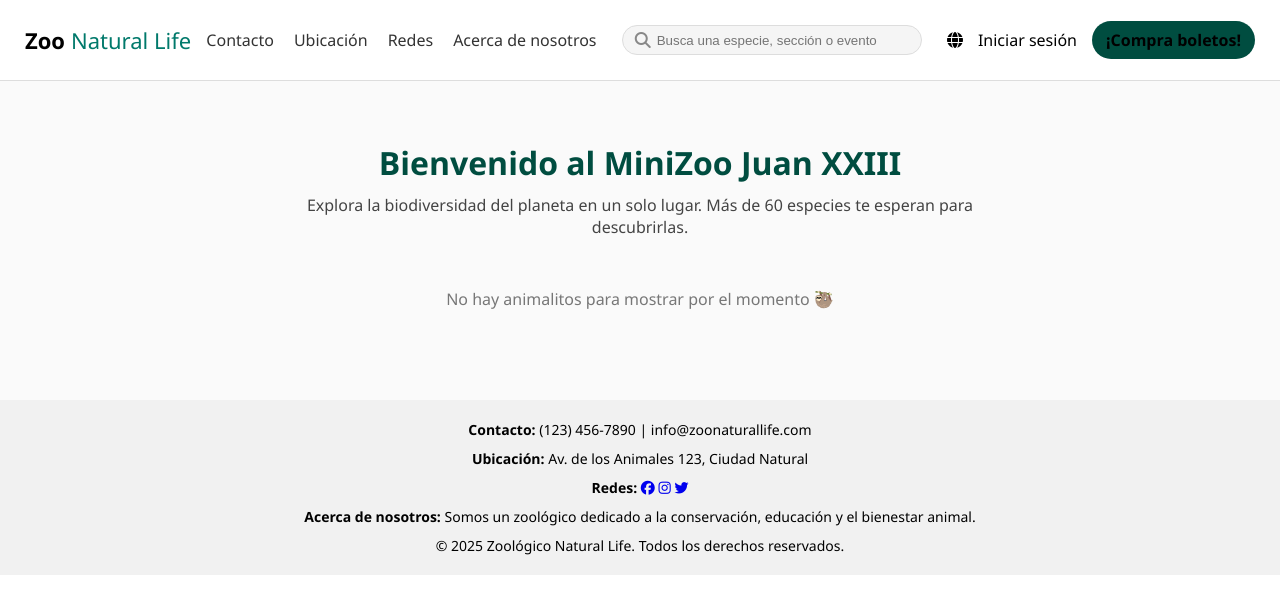
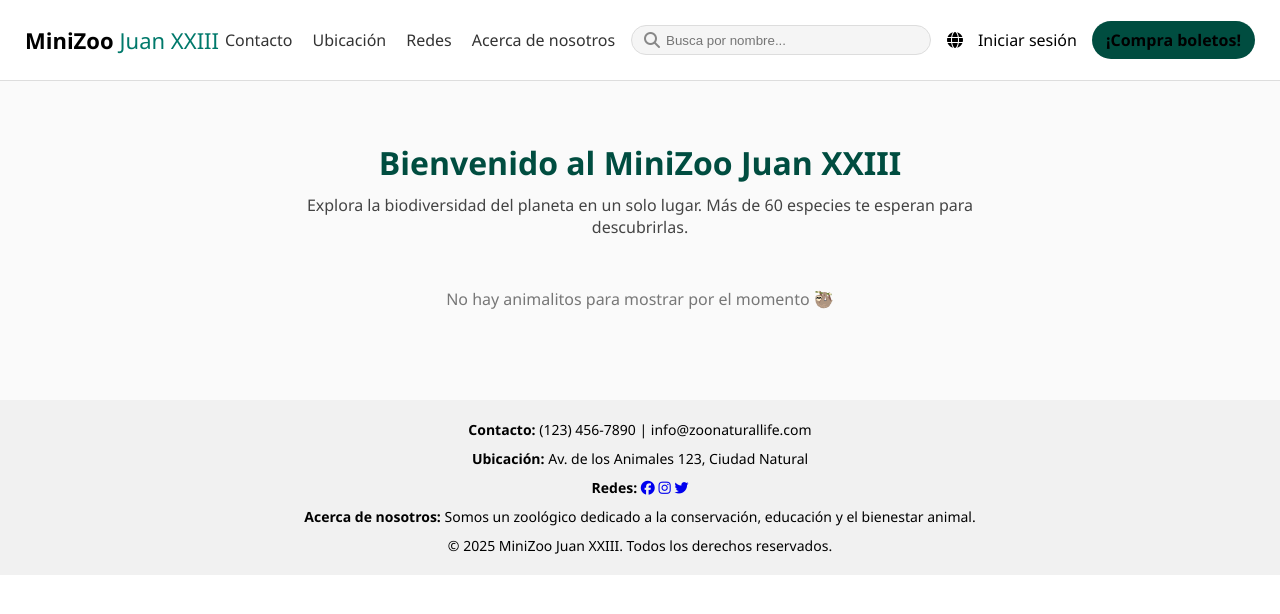
Before and after one commit to MaikolR17/minizooXXIII, a PHP site: page / in a window 1280 px wide. Shown: the top 614 px of the page. Run offline with PHP 8.4, Linux system fonts and the light colour scheme.

Commit message:
Cambios al archivo index.php

```diff
--- a/index.php
+++ b/index.php
@@ -3,7 +3,7 @@
 <head>
   <meta charset="UTF-8" />
   <meta name="viewport" content="width=device-width, initial-scale=1.0" />
-  <title>Zoológico - Natural Life</title>
+  <title>MiniZoo Juan XXIII</title>
   <link rel="stylesheet" href="CSS/index.css" />
   <link rel="stylesheet" href="https://cdnjs.cloudflare.com/ajax/libs/font-awesome/6.5.0/css/all.min.css" />
 </head>
@@ -12,7 +12,7 @@
   <!-- ENCABEZADO -->
   <header class="encabezado">
     <div class="logo">
-      <strong>Zoo</strong><span>Natural Life</span>
+      <strong>MiniZoo</strong><span>Juan XXIII</span>
     </div>
 
     <!-- Ícono hamburguesa (solo visible en móviles) -->
@@ -31,8 +31,9 @@
     <!-- Barra de búsqueda -->
     <div class="busqueda">
       <i class="fas fa-search"></i>
-      <input type="text" placeholder="Busca una especie, sección o evento" />
+      <input type="text" id="searchInput" placeholder="Busca por nombre...">
     </div>
+
 
     <!-- Acciones (idioma, login, boletos) -->
     <div class="acciones">
@@ -47,112 +48,52 @@
     <h1>Bienvenido al MiniZoo Juan XXIII</h1>
     <p>Explora la biodiversidad del planeta en un solo lugar. Más de 60 especies te esperan para descubrirlas.</p>
 
-<!-- Galería de animales
-<div class="galeria-animales">
-  <div class="tarjeta-animal">
-    <img src="https://placehold.co/300x200?text=León" alt="León" />
-    <h3>León</h3>
-    <p>El rey de la sabana africana, símbolo de fuerza y liderazgo.</p>
-    <a href="#"><i class="fas fa-info-circle saber-mas"></i></a>
-  </div>
-  <div class="tarjeta-animal">
-    <img src="https://placehold.co/300x200?text=Elefante" alt="Elefante" />
-    <h3>Elefante</h3>
-    <p>El mamífero terrestre más grande del mundo, inteligente y social.</p>
-    <a href="#"><i class="fas fa-info-circle saber-mas"></i></a>
-  </div>
-  <div class="tarjeta-animal">
-    <img src="https://placehold.co/300x200?text=Pingüino" alt="Pingüino" />
-    <h3>Pingüino</h3>
-    <p>Aves marinas simpáticas que habitan en climas fríos.</p>
-    <a href="#"><i class="fas fa-info-circle saber-mas"></i></a>
-  </div>
-  <div class="tarjeta-animal">
-    <img src="https://placehold.co/300x200?text=Jirafa" alt="Jirafa" />
-    <h3>Jirafa</h3>
-    <p>El animal más alto del mundo con un cuello inconfundible.</p>
-    <a href="#"><i class="fas fa-info-circle saber-mas"></i></a>
-  </div>
-  <div class="tarjeta-animal">
-    <img src="https://placehold.co/300x200?text=Oso+Polar" alt="Oso Polar" />
-    <h3>Oso Polar</h3>
-    <p>Gran depredador del Ártico, adaptado al frío extremo.</p>
-    <a href="#"><i class="fas fa-info-circle saber-mas"></i></a>
-  </div>
-  <div class="tarjeta-animal">
-    <img src="https://placehold.co/300x200?text=Cebra" alt="Cebra" />
-    <h3>Cebra</h3>
-    <p>Con sus distintivas rayas blancas y negras, vive en sabanas africanas.</p>
-    <a href="#"><i class="fas fa-info-circle saber-mas"></i></a>
-  </div>
-  <div class="tarjeta-animal">
-    <img src="https://placehold.co/300x200?text=Tigre" alt="Tigre" />
-    <h3>Tigre</h3>
-    <p>Majestuoso felino de Asia con un pelaje naranja rayado.</p>
-    <a href="#"><i class="fas fa-info-circle saber-mas"></i></a>
-  </div>
-  <div class="tarjeta-animal">
-    <img src="https://placehold.co/300x200?text=Flamenco" alt="Flamenco" />
-    <h3>Flamenco</h3>
-    <p>Con su plumaje rosa y patas largas, destaca en humedales.</p>
-    <a href="#"><i class="fas fa-info-circle saber-mas"></i></a>
-  </div>
-  <div class="tarjeta-animal">
-    <img src="https://placehold.co/300x200?text=Camello" alt="Camello" />
-    <h3>Camello</h3>
-    <p>Adaptado al desierto, puede pasar días sin agua.</p>
-    <a href="#"><i class="fas fa-info-circle saber-mas"></i></a>
-  </div>
-  <div class="tarjeta-animal">
-    <img src="https://placehold.co/300x200?text=Mono" alt="Mono" />
-    <h3>Mono</h3>
-    <p>Curioso y ágil, habita en selvas tropicales y sabanas.</p>
-    <a href="#"><i class="fas fa-info-circle saber-mas"></i></a>
-  </div>
-</div>
--->
-
-<div class="galeria-animales">
+    <div class="galeria-animales">
   <?php
   $jsonPath = 'species.json';
 
-  // verificar si el archivo existe
   if (file_exists($jsonPath)) {
       $jsonContent = file_get_contents($jsonPath);
       $speciesList = json_decode($jsonContent, true);
 
-      // verificar si hay especies en el JSON
       if (!empty($speciesList)) {
           foreach ($speciesList as $animal) {
-              //VERIFICAR LUEGO CON LOS DATOS DEL JSON REAL!!!!!!!!!!!!!!!!!!!!!
+              $id = htmlspecialchars($animal["id"]);
               $name = htmlspecialchars($animal["name"]);
+              $scient_name = htmlspecialchars($animal["scient_name"]);
               $description = htmlspecialchars($animal["description"]);
 
-              // acortar la descripción si es más larga de 100 caracteres y a;adir puntos suspensivos
               $shortDescription = strlen($description) > 100
                   ? substr($description, 0, 100) . '...'
                   : $description;
 
-              echo '<div class="tarjeta-animal">';
+              echo '<div class="tarjeta-animal"';
+              echo ' data-id="' . $id . '"';
+              echo ' data-name="' . strtolower($name) . '"';
+              echo ' data-scientific="' . strtolower($scient_name) . '">';
+
               echo '<h3>' . $name . '</h3>';
               echo '<p>' . $shortDescription . '</p>';
-              // verifica si hay imagen
+
               if (isset($animal["img"]) && !empty($animal["img"])) {
                   echo '<img src="' . htmlspecialchars($animal["img"]) . '" alt="' . $name . '">';
-                  echo '<img src="' . $animal['qr'] . '" alt="Código QR">';
+                  echo '<img src="' . htmlspecialchars($animal["qr"]) . '" alt="Código QR">';
               }
+
+              echo '<br><a href="specie_info.php"><i class="fas fa-info-circle saber-mas"></i></a>';
               echo '</div>';
+              echo '<p id="noResults" style="text-align:center; color:#777; margin-top:20px; display:none;">No se encontraron coincidencias 🐾</p>';
           }
       } else {
-          // si no hay especies en el JSON
           echo '<p style="text-align:center; color:#777; margin-top: 20px;"> No hay animalitos para mostrar por el momento 🦥</p>';
       }
   } else {
-      // si no se encuentra el archivo
       echo '<p style="text-align:center; color:#777; margin-top: 20px;">⚠️ Archivo de especies no encontrado ⚠️</p>';
   }
   ?>
 </div>
+
+
 
   </section>
 
@@ -168,11 +109,38 @@
       </p>
       <p id="acerca-de-nosotros"><strong>Acerca de nosotros:</strong> Somos un zoológico dedicado a la conservación, educación y el bienestar animal.</p>
     </div>
-    <p class="copyright">&copy; 2025 Zoológico Natural Life. Todos los derechos reservados.</p>
+    <p class="copyright">&copy; 2025 MiniZoo Juan XXIII. Todos los derechos reservados.</p>
   </footer>
 
   <!-- JavaScript -->
-  <script src="javaScript/mainpagejs.js"></script>
+  <script>
+    document.addEventListener("DOMContentLoaded", () => {
+    const searchInput = document.querySelector(".busqueda input");
+    const animalCards = document.querySelectorAll(".tarjeta-animal");
+    const noResultsMessage = document.getElementById("noResults");
+
+    searchInput.addEventListener("input", () => {
+      const searchTerm = searchInput.value.trim().toLowerCase();
+      let hasMatch = false;
+
+      animalCards.forEach(card => {
+        const name = card.dataset.name;
+        const scientific = card.dataset.scientific;
+        const id = card.dataset.id.toLowerCase();
+
+        const matches = name.includes(searchTerm) || scientific.includes(searchTerm) || id.includes(searchTerm);
+
+        card.style.display = matches ? "block" : "none";
+        if (matches) hasMatch = true;
+      });
+
+      noResultsMessage.style.display = hasMatch ? "none" : "block";
+    });
+    });
+  </script>
+
+
+<script src="javaScript/mainpagejs.js"></script>
 
 </body>
 </html>
```
